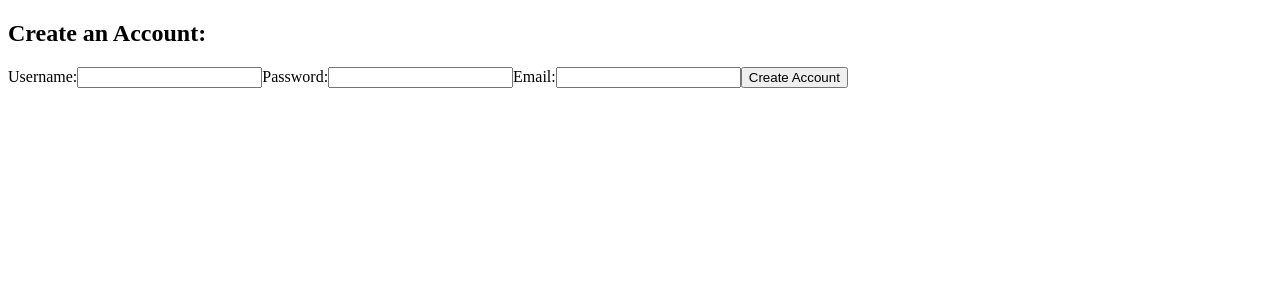
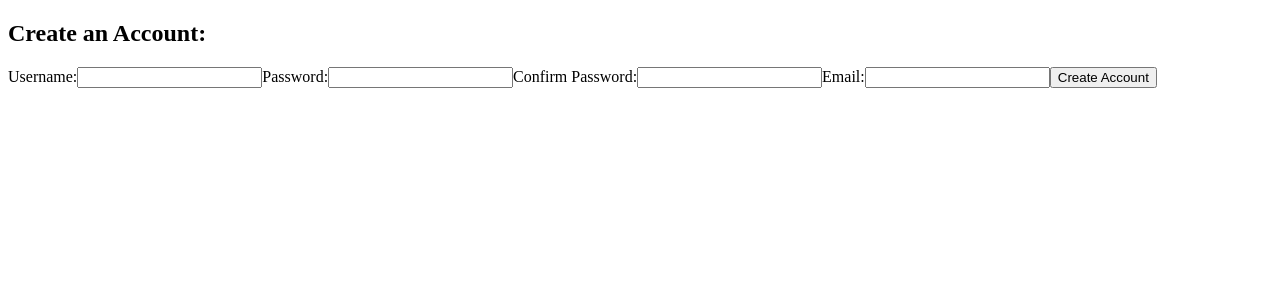
Before and after one commit to uniit-2-build/anywherefitness, a React (Create React App) app: page /sign-up in a window 1280 px wide. Shown: the top 300 px of the page. Built offline with nearby package versions, Linux system fonts and the light colour scheme.

Commit message:
added form validation

```diff
--- a/package.json
+++ b/package.json
@@ -10,7 +10,8 @@
     "react-dom": "^17.0.2",
     "react-router-dom": "^5.2.0",
     "react-scripts": "4.0.3",
-    "web-vitals": "^1.1.2"
+    "web-vitals": "^1.1.2",
+    "yup": "^0.32.9"
   },
   "scripts": {
     "start": "react-scripts start",
--- a/src/components/SignUp.js
+++ b/src/components/SignUp.js
@@ -1,17 +1,27 @@
 import React, { useState } from 'react';
+import formSchema from '../verification';
+import { reach } from "yup";
 
 const defaultValues = {
     username: "",
     password: "",
+    confirmPassword: "",
     email: "",
 }
 
 export default function SignUp() {
 
-    const [formValues, setFormValues] = useState(defaultValues)
+    const [formValues, setFormValues] = useState(defaultValues);
+    const [error, setError] = useState("")
     const change = evt => {
         const {name, value} = evt.target;
-        setFormValues({...formValues, [name]: value})
+        reach(formSchema, name)
+            .validate(value)
+            .then(() => setError(""))
+            .catch(err => setError(err))
+            .finally(() =>
+                setFormValues({...formValues, [name]: value})
+            )
     }
     const submit = evt => {
         evt.preventDefault();
@@ -42,6 +52,16 @@ export default function SignUp() {
                     value={formValues.password}
                 />
             </label>
+            <label for="confirmPassword">
+                Confirm Password:
+                <input
+                    type="password"
+                    name="confirmPassword"
+                    id="confirmPassword"
+                    onChange={change}
+                    value={formValues.confirmPassword}
+                />
+            </label>
             <label for="email">
                 Email:
                 <input
@@ -52,7 +72,8 @@ export default function SignUp() {
                     value={formValues.email}
                 />
             </label>
-            <button type="submit">Create Account</button>
+            <button disabled={error}
+            type="submit">Create Account</button>
         </form>
     )
 }
--- /dev/null
+++ b/src/verification/index.js
@@ -0,0 +1,11 @@
+import * as yup from "yup";
+
+const formSchema = yup.object().shape({
+    username: yup.string().required().min(5),
+    password: yup.string().required().min(5),
+    confirmPassword: yup
+        .string()
+        .oneOf([yup.ref('password'), null], 'Passwords must match'), // verifies that the password is the same as confirm field
+    email: yup.string().email().required().min(5),
+})
+export default formSchema;
```
Also changed, not shown: 1 other file (tests, documents, lock files or other folders).
